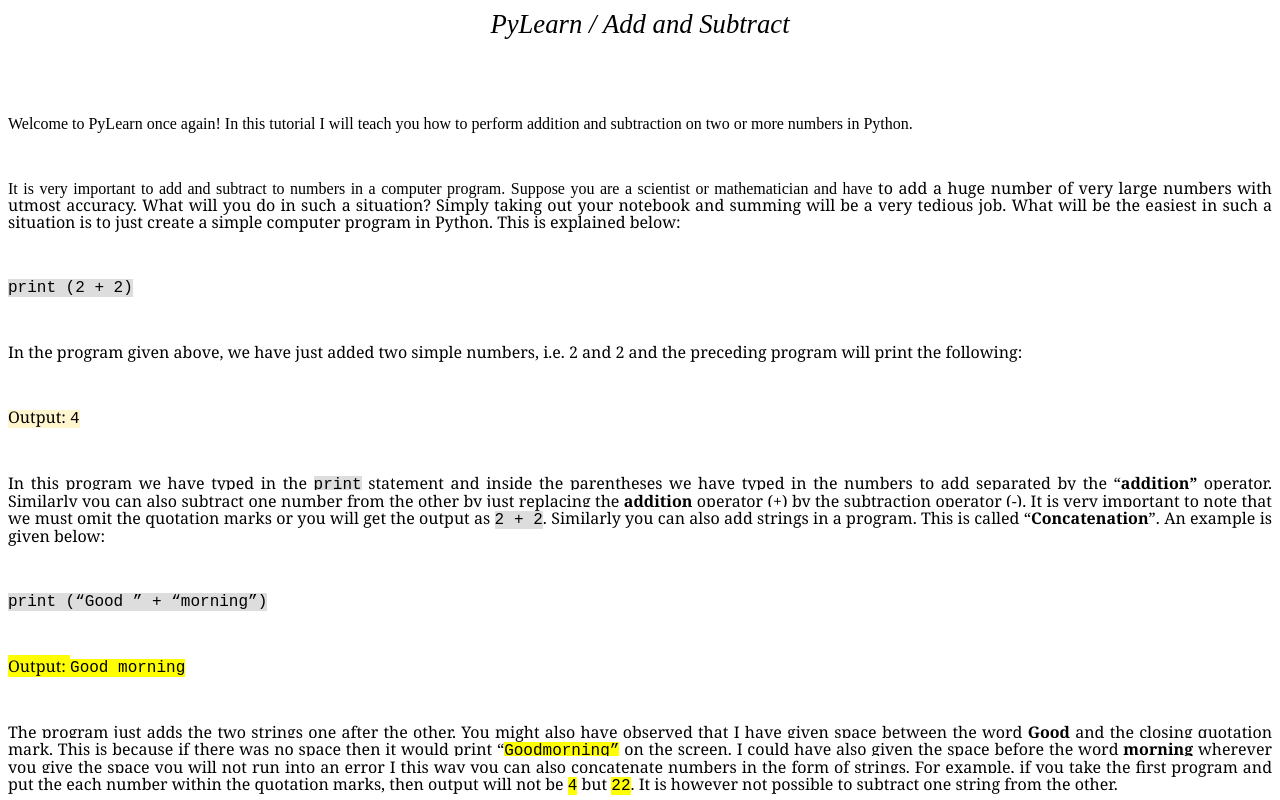
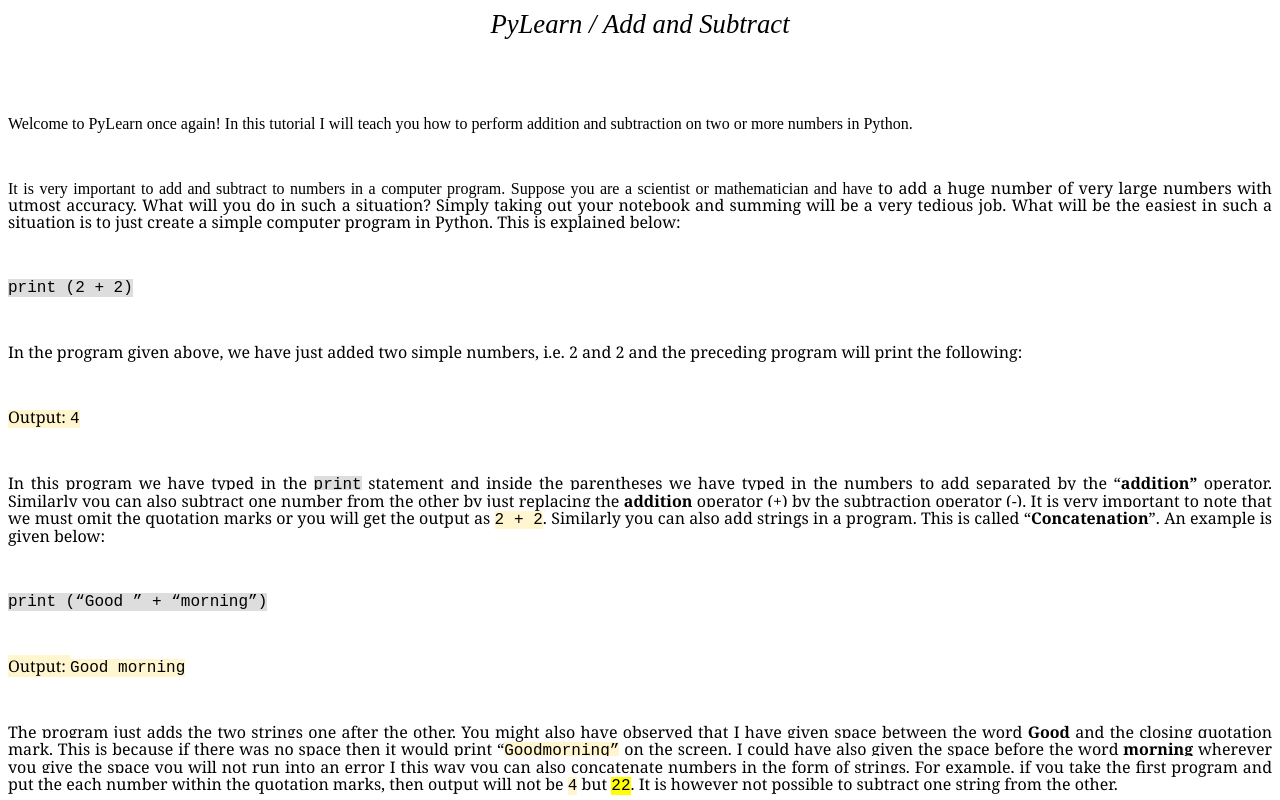
Before and after one commit to Aritra855/pylearn-add-sub, a plain HTML site: page index.html in a window 1280 px wide. Shown: the top 800 px of the page. Drawn offline with Linux system fonts and the light colour scheme.

Commit message:
Update index.html

```diff
--- a/index.html
+++ b/index.html
@@ -177,7 +177,7 @@ addition
 
         color="#000000"><font face="Courier New, monospace"><font style="font-size: 12pt"
 
-            size="3"><span lang="en-US"><span style="background: #dddddd">2
+            size="3"><span lang="en-US"><span style="background: #fff5ce">2
                 + 2</span></span></font></font></font><font color="#000000"><font
 
           face="Cambria, serif"><font style="font-size: 12pt" size="3"><span lang="en-US"><span
@@ -213,10 +213,10 @@ you
     <p class="western" style="margin-bottom: 0in; line-height: 100%" align="justify">
       <font color="#000000"><font face="Cambria, serif"><font style="font-size: 12pt"
 
-            size="3"><span lang="en-US"><span style="background: #ffff00">Output:
+            size="3"><span lang="en-US"><span style="background: #fff5ce">Output:
               </span></span></font></font></font><font color="#000000"><font face="Courier New, monospace"><font
 
-            style="font-size: 12pt" size="3"><span lang="en-US"><span style="background: #ffff00">Good
+            style="font-size: 12pt" size="3"><span lang="en-US"><span style="background: #fff5ce">Good
                 morning</span></span></font></font></font></p>
     <p class="western" style="margin-bottom: 0in; line-height: 100%" align="justify">
       <br>
@@ -242,7 +242,7 @@ you
 
           face="Courier New, monospace"><font style="font-size: 12pt" size="3"><span
 
-              lang="en-US"><span style="background: #ffff00">Goodmorning”</span></span></font></font></font><font
+              lang="en-US"><span style="background: #fff5ce">Goodmorning”</span></span></font></font></font><font
 
         color="#000000"><font face="Cambria, serif"><font style="font-size: 12pt"
 
@@ -269,7 +269,7 @@ you
 
             size="3"><span lang="en-US"><span style="font-weight: normal"><span
 
-                  style="background: #ffff00">4</span></span></span></font></font></font><font
+                  style="background: #fff5ce">4</span></span></span></font></font></font><font
 
         color="#000000"><font face="Cambria, serif"><font style="font-size: 12pt"
 
```
